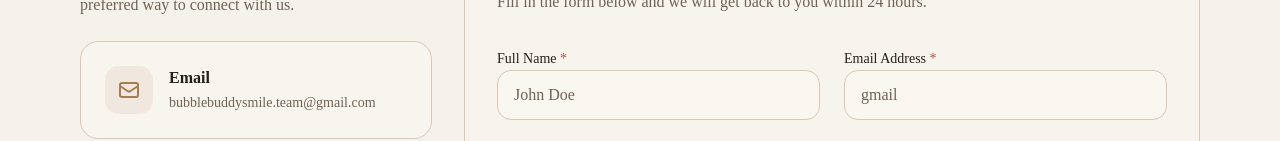
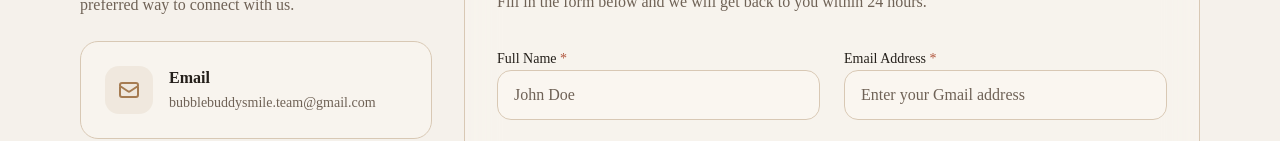
Before and after one commit to bubblebuddysmile1/bubble-buddy, a Next.js app: page /contact-us in a window 1280 px wide. Shown: the part 659-800 px from the top of the page. Built offline with nearby package versions, Linux system fonts and the light colour scheme; no server answers.

Commit message:
fix isshu

```diff
--- a/src/app/contact-us/page.tsx
+++ b/src/app/contact-us/page.tsx
@@ -183,7 +183,7 @@ export default function ContactPage() {
                       name="email"
                       value={form.email}
                       onChange={handleChange}
-                      placeholder="gmail"
+                      placeholder="Enter your Gmail address"
                       className="w-full rounded-xl border border-border bg-card/80 px-4 py-3 text-foreground placeholder:text-muted-foreground transition-all focus:border-primary focus:outline-none focus:ring-2 focus:ring-primary/20"
                       required
                     />
```
Also changed, not shown: 1 other file (tests, documents, lock files or other folders).
